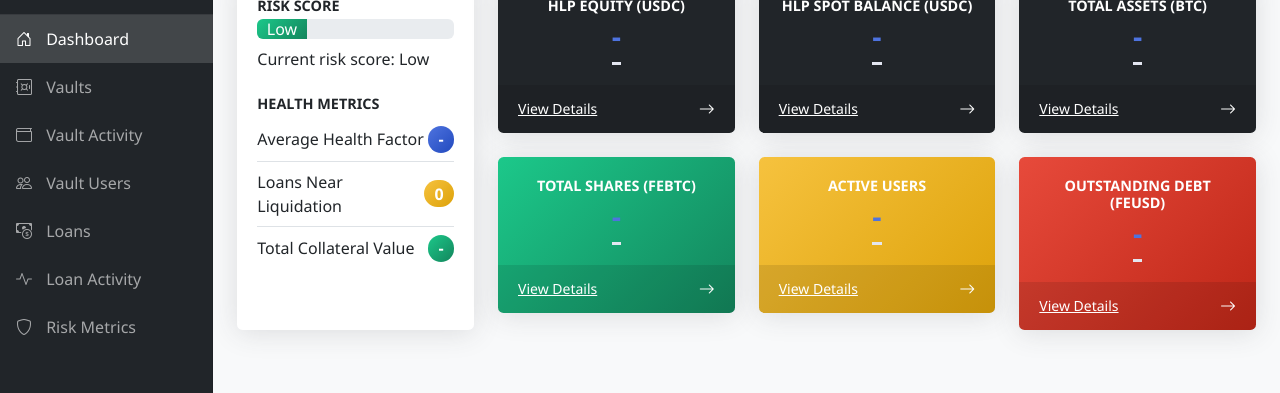
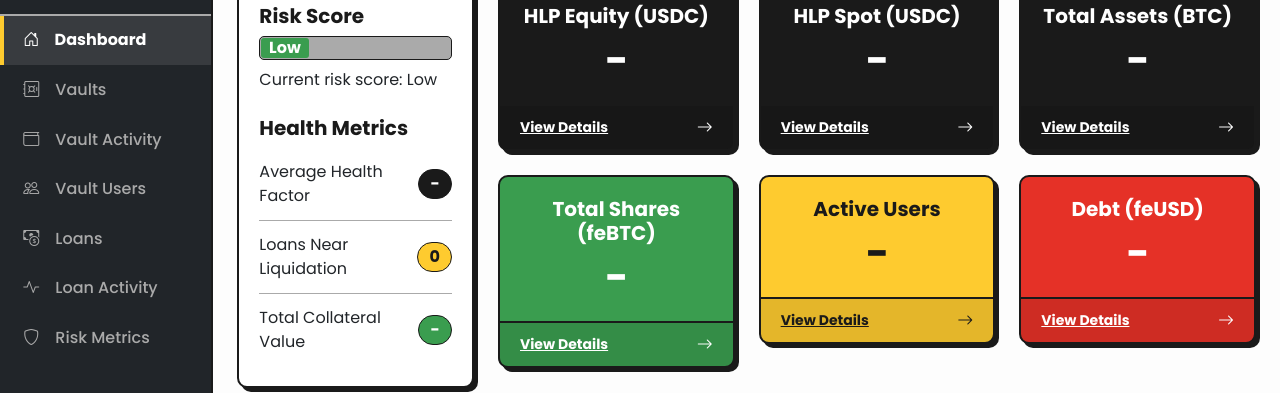
Before and after one commit to tobiasperel/vault_monitor, a website: page src/dashboard/index.html in a window 1280 px wide. Shown: the part 148-541 px from the top of the page. Drawn offline with nearby package versions, Linux system fonts and the light colour scheme; no server answers.

Commit message:
base theme

```diff
--- a/src/dashboard/index.html
+++ b/src/dashboard/index.html
@@ -6,13 +6,16 @@
   <title>feBTC Vault Monitor Dashboard</title>
   <link href="https://cdn.jsdelivr.net/npm/bootstrap@5.3.0-alpha1/dist/css/bootstrap.min.css" rel="stylesheet">
   <link rel="stylesheet" href="https://cdn.jsdelivr.net/npm/bootstrap-icons@1.10.3/font/bootstrap-icons.css">
+  <link rel="preconnect" href="https://fonts.googleapis.com">
+  <link rel="preconnect" href="https://fonts.gstatic.com" crossorigin>
+  <link href="https://fonts.googleapis.com/css2?family=Poppins:wght@400;500;700&display=swap" rel="stylesheet">
   <link rel="stylesheet" href="styles.css">
 </head>
 <body>
   <div class="container-fluid">
     <div class="row">
       <!-- Sidebar -->
-      <nav class="col-md-3 col-lg-2 d-md-block bg-dark sidebar collapse">
+      <nav class="col-md-2 col-lg-2 d-md-block bg-dark sidebar collapse">
         <div class="position-sticky pt-3">
           <div class="sidebar-header">
             <h3 class="text-center text-light my-4">Felix Vaults</h3>
@@ -70,7 +73,7 @@
         <div class="row align-items-stretch mt-4">
           <!-- Left Column: Risk Metrics -->
           <div class="col-lg-3 mb-4">
-            <div class="card h-100">
+            <div class="card">
               <div class="card-body">
                 <div class="mb-4">
                   <h5>Risk Score</h5>
@@ -119,7 +122,7 @@
               <div class="col-xl-4 col-md-6">
                 <div class="card bg-dark text-white mb-4">
                   <div class="card-body text-center">
-                    <h5>HLP Spot Balance (USDC)</h5>
+                    <h5>HLP Spot (USDC)</h5>
                     <h2 id="hlp-spot-balance">-</h2>
                   </div>
                   <div class="card-footer d-flex align-items-center justify-content-between">
@@ -142,7 +145,7 @@
               </div>
             </div>
             <!-- Summary Cards Row 2 -->
-            <div class="row">
+            <div class="row mb-5">
               <div class="col-xl-4 col-md-6">
                 <div class="card bg-success text-white mb-4">
                   <div class="card-body text-center">
@@ -170,7 +173,7 @@
               <div class="col-xl-4 col-md-6">
                 <div class="card bg-danger text-white mb-4">
                   <div class="card-body text-center">
-                    <h5>Outstanding Debt (feUSD)</h5>
+                    <h5>Debt (feUSD)</h5>
                     <h2 id="outstanding-debt">-</h2>
                   </div>
                   <div class="card-footer d-flex align-items-center justify-content-between">
--- a/src/dashboard/styles.css
+++ b/src/dashboard/styles.css
@@ -1,9 +1,26 @@
-/* Dashboard Styles */
-body {
-  font-family: 'Segoe UI', Tahoma, Geneva, Verdana, sans-serif;
-  background-color: #f8f9fa;
+/* Felix the Cat Theme v2 - More Authentic Cartoon Style */
+
+/* Color Palette Variables */
+:root {
+  --felix-black: #1a1a1a;
+  --felix-white: #ffffff;
+  --felix-off-white: #fdfdfd; /* Slightly off-white background */
+  --felix-grey: #aaaaaa;
+  --felix-accent-green: #3a9d4f; /* Classic green */
+  --felix-accent-yellow: #fecb2f; /* Golden yellow */
+  --felix-accent-red: #e53127;   /* Primary red */
+  --felix-border-thickness: 2px;
+  --felix-offset-shadow: 4px 4px 0px var(--felix-black); /* Sharp offset shadow */
 }
 
+/* Base Styles */
+body {
+  font-family: 'Poppins', sans-serif;
+  background-color: var(--felix-off-white);
+  color: var(--felix-black);
+}
+
+/* Sidebar */
 .sidebar {
   position: fixed;
   top: 0;
@@ -11,51 +28,84 @@ body {
   left: 0;
   z-index: 100;
   padding: 48px 0 0;
-  box-shadow: inset -1px 0 0 rgba(0, 0, 0, .1);
-  background-color: #343a40;
+  box-shadow: none; /* Remove inner shadow */
+  background-color: var(--felix-black);
+  border-right: var(--felix-border-thickness) solid var(--felix-black); /* Outline */
 }
 
 .sidebar-header {
   padding: 0.5rem 1rem;
-  border-bottom: 1px solid rgba(255, 255, 255, 0.1);
+  border-bottom: var(--felix-border-thickness) solid var(--felix-grey);
+}
+
+.sidebar-header h3 {
+  color: var(--felix-white);
+  font-weight: 700;
 }
 
 .sidebar .nav-link {
-  color: rgba(255, 255, 255, 0.6);
-  padding: 0.75rem 1rem;
+  color: var(--felix-grey);
+  padding: 0.8rem 1.2rem;
   font-weight: 500;
-  transition: all 0.2s ease;
+  transition: all 0.15s ease-out;
+  border-left: 4px solid transparent; /* Thicker indicator */
 }
 
 .sidebar .nav-link:hover {
-  color: rgba(255, 255, 255, 0.9);
-  background-color: rgba(255, 255, 255, 0.1);
+  color: var(--felix-white);
+  background-color: rgba(255, 255, 255, 0.05);
+  border-left-color: var(--felix-accent-yellow); /* Yellow highlight */
 }
 
 .sidebar .nav-link.active {
-  color: #fff;
-  background-color: rgba(255, 255, 255, 0.15);
+  color: var(--felix-white);
+  background-color: rgba(255, 255, 255, 0.1);
+  font-weight: 700;
+  border-left-color: var(--felix-accent-yellow); /* Yellow highlight */
 }
 
 .sidebar .nav-link i {
-  margin-right: 10px;
+  margin-right: 12px;
+  width: 20px;
+  text-align: center;
 }
 
+/* Main Content Area */
 main {
-  padding-top: 20px;
+  padding-top: 25px;
 }
 
+/* Headers */
+h1.h1, h2, h3, h4, h5, h6 {
+  color: var(--felix-black);
+  font-weight: 700;
+}
+h2 { /* Section headers */
+  border-bottom: var(--felix-border-thickness) solid var(--felix-black);
+  padding-bottom: 0.5rem;
+  margin-bottom: 1.5rem !important;
+  display: inline-block;
+}
+
+/* Cards */
 .card {
-  box-shadow: 0 0.15rem 1.75rem 0 rgba(58, 59, 69, 0.15);
-  border: none;
-  border-radius: 0.35rem;
+  box-shadow: var(--felix-offset-shadow);
+  border: var(--felix-border-thickness) solid var(--felix-black);
+  border-radius: 10px; /* Slightly rounder */
+  background-color: var(--felix-white);
   margin-bottom: 1.5rem;
+  transition: transform 0.15s ease-out, box-shadow 0.15s ease-out;
+}
+.card:hover {
+  transform: translate(-2px, -2px); /* Shift opposite to shadow */
+  box-shadow: 6px 6px 0px var(--felix-black); /* Increase shadow on hover */
 }
 
 .card-header {
-  background-color: #f8f9fa;
-  border-bottom: 1px solid #e3e6f0;
+  background-color: transparent; /* Remove header background */
+  border-bottom: var(--felix-border-thickness) solid var(--felix-black);
   font-weight: 700;
+  color: var(--felix-black);
   padding: 0.75rem 1.25rem;
 }
 
@@ -63,122 +113,168 @@ main {
   padding: 1.25rem;
 }
 
-/* Dashboard summary cards */
-.card h5 {
-  font-size: 0.9rem;
-  font-weight: 600;
-  text-transform: uppercase;
-  margin-bottom: 5px;
+/* Summary Cards Specific Styling - SOLID COLORS */
+.card.bg-dark { background-color: var(--felix-black) !important; color: var(--felix-white) !important; }
+.card.bg-success { background-color: var(--felix-accent-green) !important; color: var(--felix-white) !important; }
+.card.bg-warning { background-color: var(--felix-accent-yellow) !important; color: var(--felix-black) !important; }
+.card.bg-danger { background-color: var(--felix-accent-red) !important; color: var(--felix-white) !important; }
+
+/* Ensure text/links contrast on solid backgrounds */
+.card.bg-dark h5, .card.bg-dark h2, .card.bg-dark a, .card.bg-dark i,
+.card.bg-success h5, .card.bg-success h2, .card.bg-success a, .card.bg-success i,
+.card.bg-danger h5, .card.bg-danger h2, .card.bg-danger a, .card.bg-danger i {
+    color: var(--felix-white) !important;
+    opacity: 1;
+}
+.card.bg-warning h5, .card.bg-warning h2, .card.bg-warning a, .card.bg-warning i {
+    color: var(--felix-black) !important;
+     opacity: 1;
 }
 
+/* Summary card values */
 .card h2 {
-  font-size: 1.8rem;
+  font-size: 2.5rem; /* Larger value text */
   font-weight: 700;
   margin-bottom: 0;
+  border: none;
+  padding-bottom: 0;
+  margin-bottom: 0 !important;
+  display: block;
+  letter-spacing: -1px;
 }
 
-.bg-primary {
-  background: linear-gradient(135deg, #4e73df 0%, #224abe 100%) !important;
+/* Card Footer */
+.card-footer {
+  background-color: rgba(0, 0, 0, 0.1);
+  border-top: var(--felix-border-thickness) solid var(--felix-black);
+  padding: 0.6rem 1.25rem;
+}
+.card-footer a.small { font-weight: 700; } /* Bolder footer links */
+
+
+/* System Health / Risk Card Specifics */
+.card .list-group-item {
+    border-color: var(--felix-grey);
+    background-color: transparent; /* Ensure no list background */
+    padding: 0.75rem 0; /* Adjust padding */
+}
+.list-group-flush > .list-group-item:last-child {
+    border-bottom-width: 0; /* Remove bottom border on last item */
 }
 
-.bg-success {
-  background: linear-gradient(135deg, #1cc88a 0%, #13855c 100%) !important;
+/* Progress Bar */
+.progress {
+  border-radius: 5px;
+  background-color: var(--felix-grey);
+  border: 1px solid var(--felix-black);
+  padding: 1px; /* Inner padding */
+  height: 24px !important; /* Make slightly taller */
 }
+.progress-bar {
+   font-weight: 700;
+   border-radius: 3px; /* Inner bar radius */
+}
+#risk-score-bar.bg-success { background-color: var(--felix-accent-green) !important; color: var(--felix-white) !important; }
+#risk-score-bar.bg-warning { background-color: var(--felix-accent-yellow) !important; color: var(--felix-black) !important; }
+#risk-score-bar.bg-danger { background-color: var(--felix-accent-red) !important; color: var(--felix-white) !important; }
 
-.bg-warning {
-  background: linear-gradient(135deg, #f6c23e 0%, #dda20a 100%) !important;
+
+/* Health Metrics Badges */
+.badge {
+    font-weight: 700;
+    font-size: 0.9rem; /* Larger badges */
+    padding: 0.4em 0.7em;
+    border: 1px solid var(--felix-black);
 }
+.badge.bg-primary { background-color: var(--felix-black) !important; color: var(--felix-white)!important;}
+.badge.bg-warning { background-color: var(--felix-accent-yellow) !important; color: var(--felix-black) !important; }
+.badge.bg-success { background-color: var(--felix-accent-green) !important; color: var(--felix-white)!important;}
 
-.bg-danger {
-  background: linear-gradient(135deg, #e74a3b 0%, #be2617 100%) !important;
-}
-
-.card-footer {
-  background-color: rgba(0, 0, 0, 0.1);
-  border-top: none;
-  padding: 0.75rem 1.25rem;
-}
-
-/* Table styles */
+/* Tables */
 .table {
   margin-bottom: 0;
+  border: var(--felix-border-thickness) solid var(--felix-black);
+}
+.table > :not(caption) > * > * { /* Target all cells/headers */
+    border-bottom-width: var(--felix-border-thickness); /* Use thicker lines within table */
+    border-color: var(--felix-black);
 }
 
 .table thead th {
-  vertical-align: middle;
-  border-bottom: 2px solid #e3e6f0;
   font-size: 0.85rem;
   font-weight: 700;
   text-transform: uppercase;
-  color: #4e73df;
+  color: var(--felix-black);
+  background-color: var(--felix-white); /* White header */
+  border-bottom-width: var(--felix-border-thickness);
 }
 
 .table td {
   vertical-align: middle;
   font-size: 0.9rem;
+  border-top: none; /* Remove default top border */
 }
 
-/* Button styles */
-.btn-outline-secondary {
-  color: #5a5c69;
-  border-color: #ddd;
+/* Remove Table Striping for B&W feel */
+.table-striped > tbody > tr:nth-of-type(odd) > * {
+    --bs-table-accent-bg: transparent;
+}
+.table-striped > tbody > tr:hover > * {
+     --bs-table-hover-bg: rgba(0,0,0,0.05); /* Subtle hover */
 }
 
-.btn-outline-secondary:hover {
-  background-color: #eaecf4;
-  border-color: #ddd;
-  color: #5a5c69;
+
+/* Scrollbar */
+::-webkit-scrollbar {
+  width: 12px;
+  height: 12px;
+}
+::-webkit-scrollbar-track {
+  background: var(--felix-grey);
+  border-left: var(--felix-border-thickness) solid var(--felix-black);
+}
+::-webkit-scrollbar-thumb {
+  background: var(--felix-black);
+  border-radius: 0; /* Square thumb */
+  border: 2px solid var(--felix-white); /* White border around thumb */
+}
+::-webkit-scrollbar-thumb:hover {
+  background: #333;
 }
 
-/* Custom scrollbar */
-::-webkit-scrollbar {
-  width: 8px;
-  height: 8px;
+
+/* Top Bar */
+.date-time {
+    color: var(--felix-black);
+    font-size: 0.9em;
+    font-weight: 500;
 }
 
-::-webkit-scrollbar-track {
-  background: #f1f1f1;
+/* Remove old styles that might conflict */
+.status-badge, .status-success, .status-warning, .status-danger {
+  /* These specific classes are likely no longer needed with Bootstrap badge overrides */
 }
 
-::-webkit-scrollbar-thumb {
-  background: #888;
-  border-radius: 4px;
+.btn-outline-secondary {
+  color: var(--felix-black);
+  border-color: var(--felix-black);
+  border-width: var(--felix-border-thickness);
+  font-weight: 700;
+}
+.btn-outline-secondary:hover {
+  background-color: var(--felix-black);
+  border-color: var(--felix-black);
+  color: var(--felix-white);
 }
 
-::-webkit-scrollbar-thumb:hover {
-  background: #555;
+@keyframes pulse { /* Keep or style */
+  0% { opacity: 0.7; }
+  50% { opacity: 1; }
+  100% { opacity: 0.7; }
 }
 
-/* Dashboard section headers */
-h2 {
-  color: #4e73df;
-  font-weight: 700;
-  border-bottom: 3px solid #e3e6f0;
-  padding-bottom: 0.5rem;
-  display: inline-block;
-}
-
-/* Status indicators */
-.status-badge {
-  padding: 0.25rem 0.5rem;
-  border-radius: 0.25rem;
-  font-size: 0.75rem;
-  font-weight: 700;
-}
-
-.status-success {
-  background-color: rgba(28, 200, 138, 0.1);
-  color: #1cc88a;
-}
-
-.status-warning {
-  background-color: rgba(246, 194, 62, 0.1);
-  color: #f6c23e;
-}
-
-.status-danger {
-  background-color: rgba(231, 74, 59, 0.1);
-  color: #e74a3b;
+.loading {
+  /* Keep or style loading indicator */
 }
 
 /* Responsive fixes */
@@ -187,43 +283,8 @@ h2 {
     position: static;
     height: auto;
     padding-top: 0;
+    border-right: none;
+    border-bottom: var(--felix-border-thickness) solid var(--felix-black);
   }
-
-  main {
-    margin-top: 20px;
-  }
+  main { margin-top: 20px; }
 }
-
-/* Data loading animation */
-@keyframes pulse {
-  0% { opacity: 0.6; }
-  50% { opacity: 1; }
-  100% { opacity: 0.6; }
-}
-
-.loading {
-  animation: pulse 1.5s infinite ease-in-out;
-}
-
-/* Hover effects */
-tr:hover {
-  background-color: rgba(78, 115, 223, 0.05) !important;
-}
-
-.card:hover {
-  transform: translateY(-3px);
-  transition: all 0.2s ease;
-}
-
-/* Chart tooltips */
-.chartjs-tooltip {
-  background-color: rgba(0, 0, 0, 0.8);
-  border-radius: 3px;
-  color: white;
-  opacity: 0;
-  pointer-events: none;
-  position: absolute;
-  transform: translate(-50%, 0);
-  transition: all 0.3s ease;
-  z-index: 1000;
-}
```
